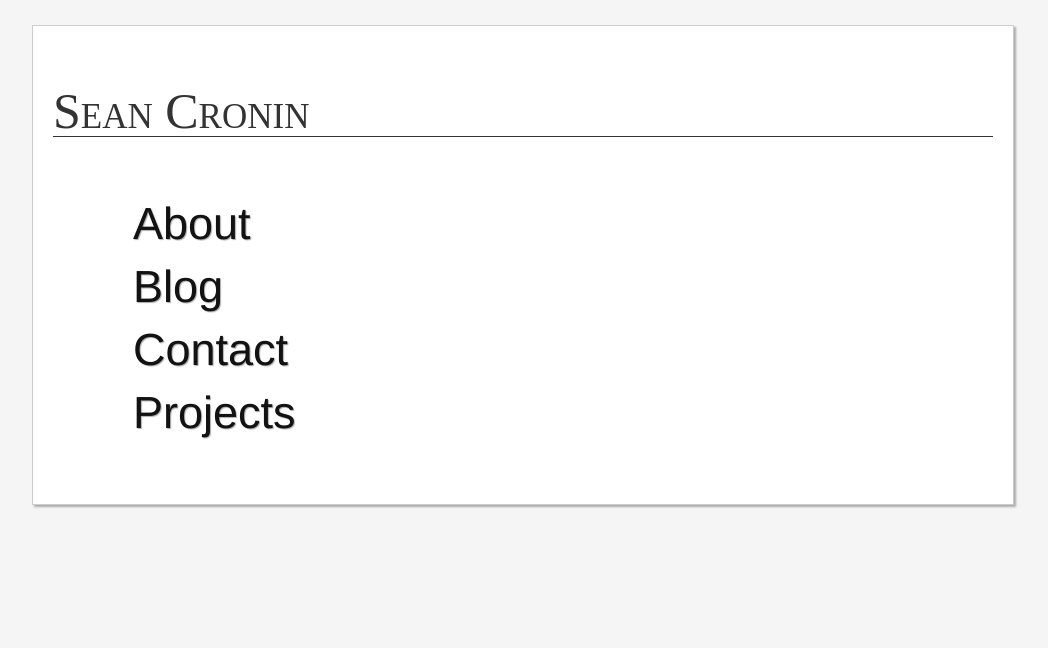
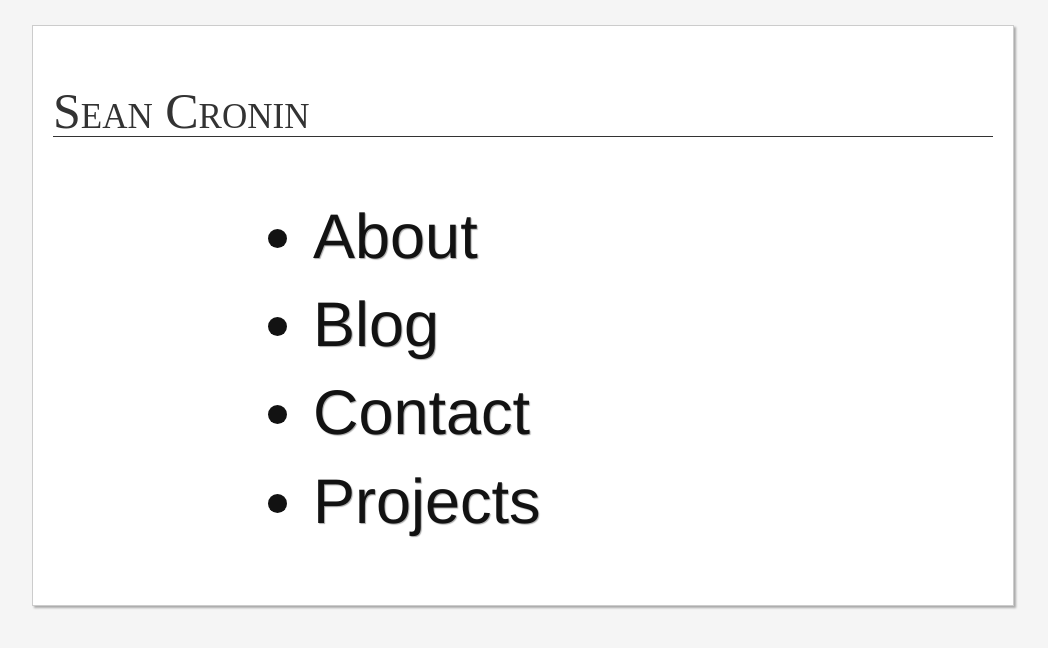
Before and after one commit to seancron/seancron.github.com, a Jekyll site: the page built from index.html, in a window 1280 px wide. Shown: the top 648 px of the page, without its empty margins (117-1165 px from the left). Built offline with Jekyll 4.4.1, drawn with Linux system fonts in a browser that asks for light colours; some web fonts are replaced; Markdown is read by kramdown in place of the engine named in the settings.

Commit message:
Adds CSS styling for ul and li

```diff
--- a/css/main.css
+++ b/css/main.css
@@ -4,6 +4,7 @@
 html {
   font-size: 62.5%;
 }
+
 
 p {
   color: #121212;
@@ -12,6 +13,20 @@ p {
   line-height: 1.4em;
   margin-bottom: 1em;
   margin-top: 1em;
+}
+
+ul {
+  list-style: disc outside none;
+  margin-left: 4em;
+}
+
+li {
+  color: #121212;
+  font-family: 'Droid Sans', 'Helvetica', 'Arial', sans-serif;
+  font-size: 1.4em;
+  line-height: 1.4em;
+  margin-bottom: 0em;
+  margin-top: 0em;
 }
 
 h2 {
```
